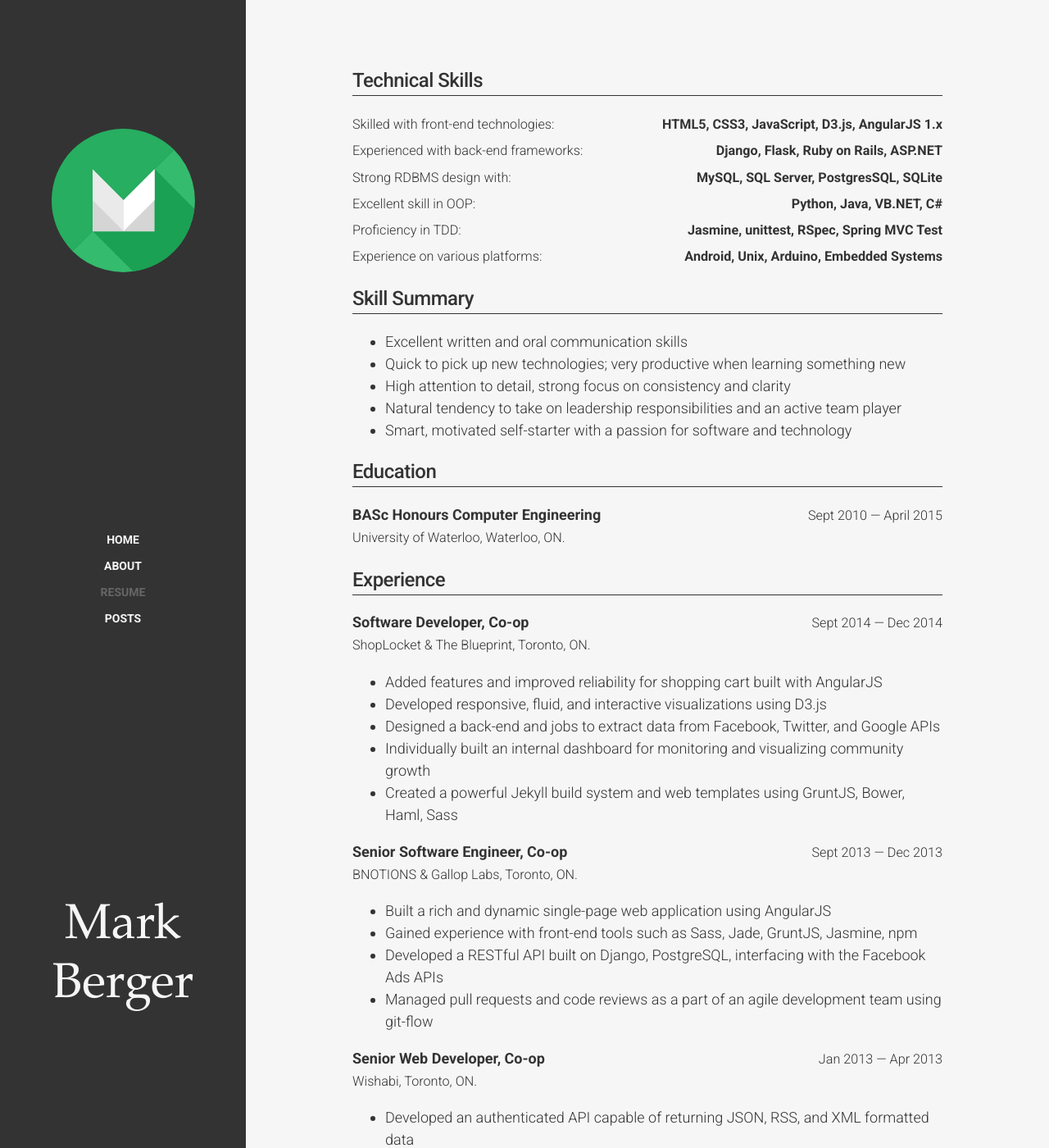
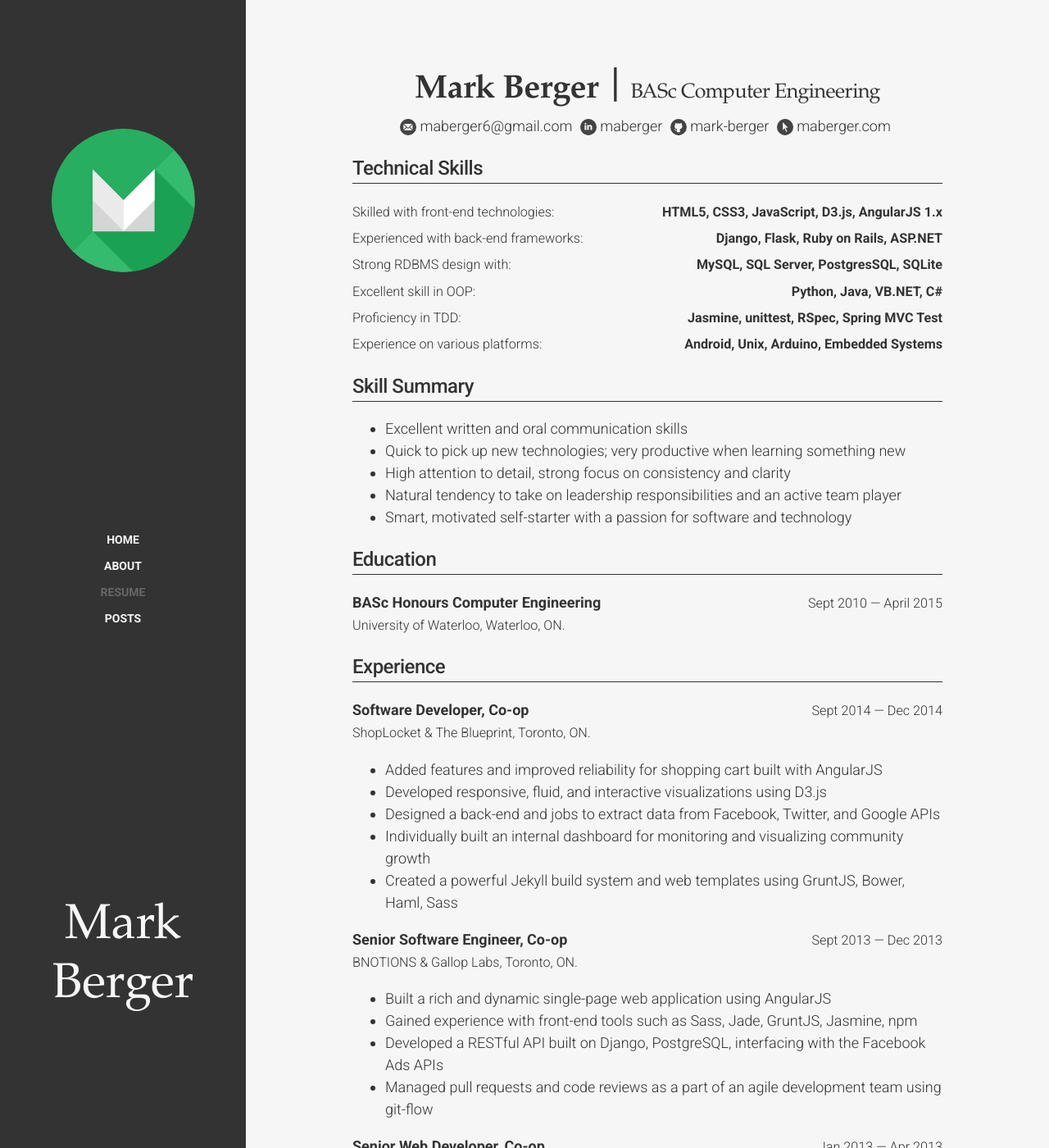
Before and after one commit to mark-berger/mark-berger.github.io, a Jekyll site: the page built from resume.html, in a window 1280 px wide and 1400 px high. Shown: the whole window at 82% size. Built offline with Jekyll 4.4.1, drawn with Linux system fonts in a browser that asks for light colours.

Commit message:
Added resume header.

```diff
--- a/_config.yml
+++ b/_config.yml
@@ -18,7 +18,7 @@ author:
   linkedin: "maberger"
   name: "Mark Berger"
   uri: "http://maberger.com"
-description: "Personal website of Mark Berger, Full-Stack Engineer."
+description: "Personal website of Mark Berger, BASc Computer Engineering."
 name: "Mark Berger"
 title: "Mark Berger"
 url: "http://maberger.com"
--- a/_sass/_styles.scss
+++ b/_sass/_styles.scss
@@ -241,6 +241,37 @@ footer {
   font-size:                  $font-size-footnote;
 }
 
+.resume header {
+  text-align:                 center;
+}
+
+.resume header a {
+  color:                      $color-dark;
+  padding-right:              0.5rem;
+  text-decoration:            none;
+  white-space:                nowrap;
+}
+
+.mini-icon {
+  display:                    inline-block;
+  height:                     2rem;
+  vertical-align:             middle;
+  width:                      2rem;
+}
+
+.resume h1 {
+  border:                     none;
+  font-family:                $font-family-serif;
+  font-size:                  $font-size-larger;
+  font-weight:                700;
+  margin-bottom:              0;
+}
+
+.resume h1 small {
+  font-size:                  2.5rem;
+  font-weight:                500;
+}
+
 .resume h2 {
   border-bottom:              0.1rem solid $color-dark;
 }
--- a/resume.html
+++ b/resume.html
@@ -4,6 +4,25 @@ permalink: /resume/
 ---
 {% assign resume = site.data.resume %}
 <div class="resume">
+  <header>
+    <h1>{{ site.author.name }}｜<small>BASc Computer Engineering</small></h1>
+    <a class="left" href="mailto:{{ site.author.email }}">
+      <div class="mini-icon">{% include svg-icon.html icon=site.data.icons.email %}</div>
+      {{ site.author.email }}
+    </a>
+    <a class="center" href="https://ca.linkedin.com/in/{{ site.author.linkedin }}">
+      <div class="mini-icon">{% include svg-icon.html icon=site.data.icons.linkedin %}</div>
+      {{ site.author.linkedin }}
+    </a>
+    <a class="right" href="https://github.com/{{ site.author.github }}">
+      <div class="mini-icon">{% include svg-icon.html icon=site.data.icons.github %}</div>
+      {{ site.author.github }}
+    </a>
+    <a class="center" href="{{ site.author.uri }}">
+      <div class="mini-icon">{% include svg-icon.html icon=site.data.icons.web %}</div>
+      {{ site.author.uri | replace: 'http://', '' | replace: 'https://', '' }}
+    </a>
+  </header>
   <div class="resume-section">
     <h2>Technical Skills</h2>
     {% for item in resume.technical_skills %}
```
Also changed, not shown: _data/icons.json (+13 -0 lines), about.md (renamed from about.html).
